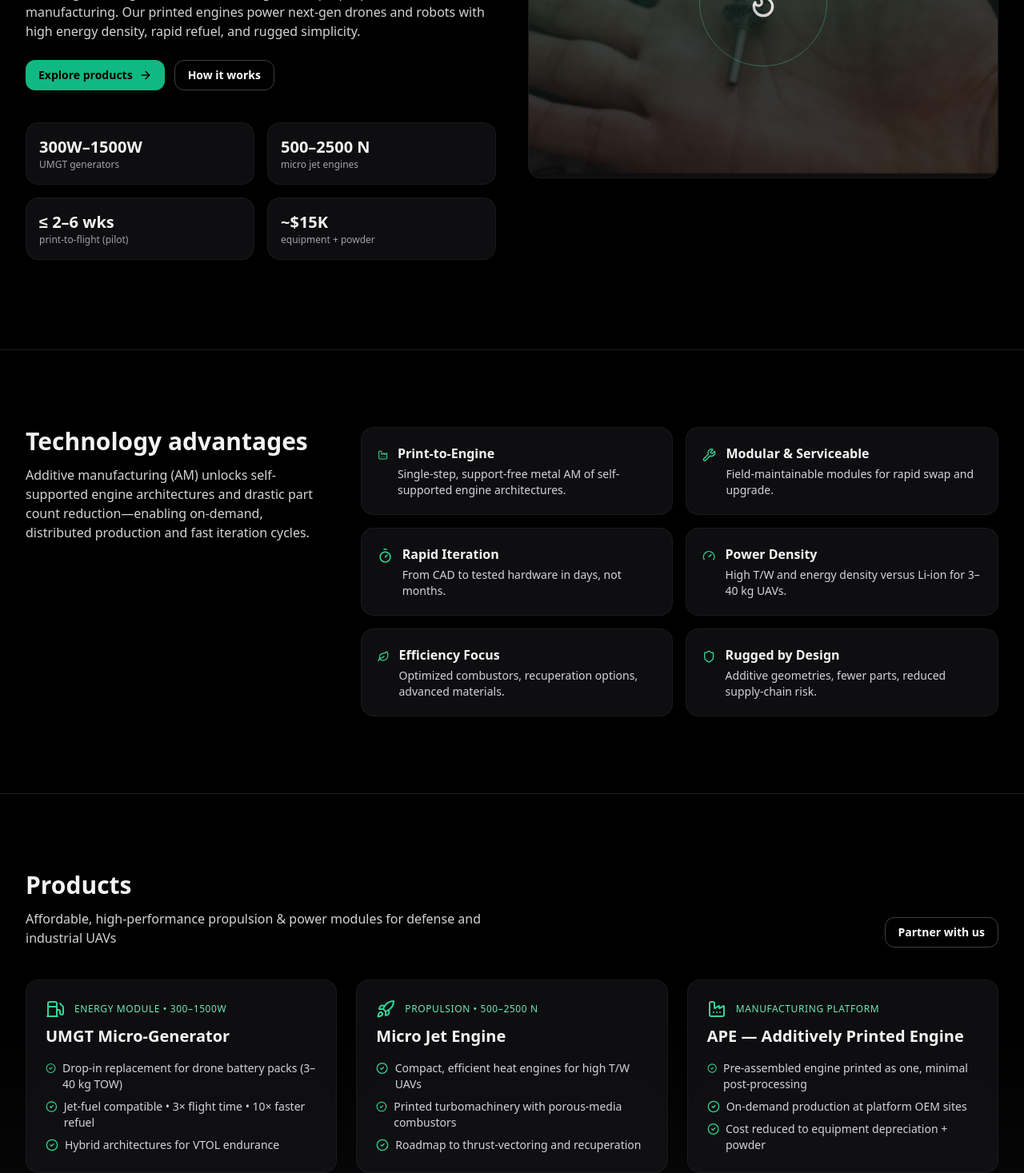
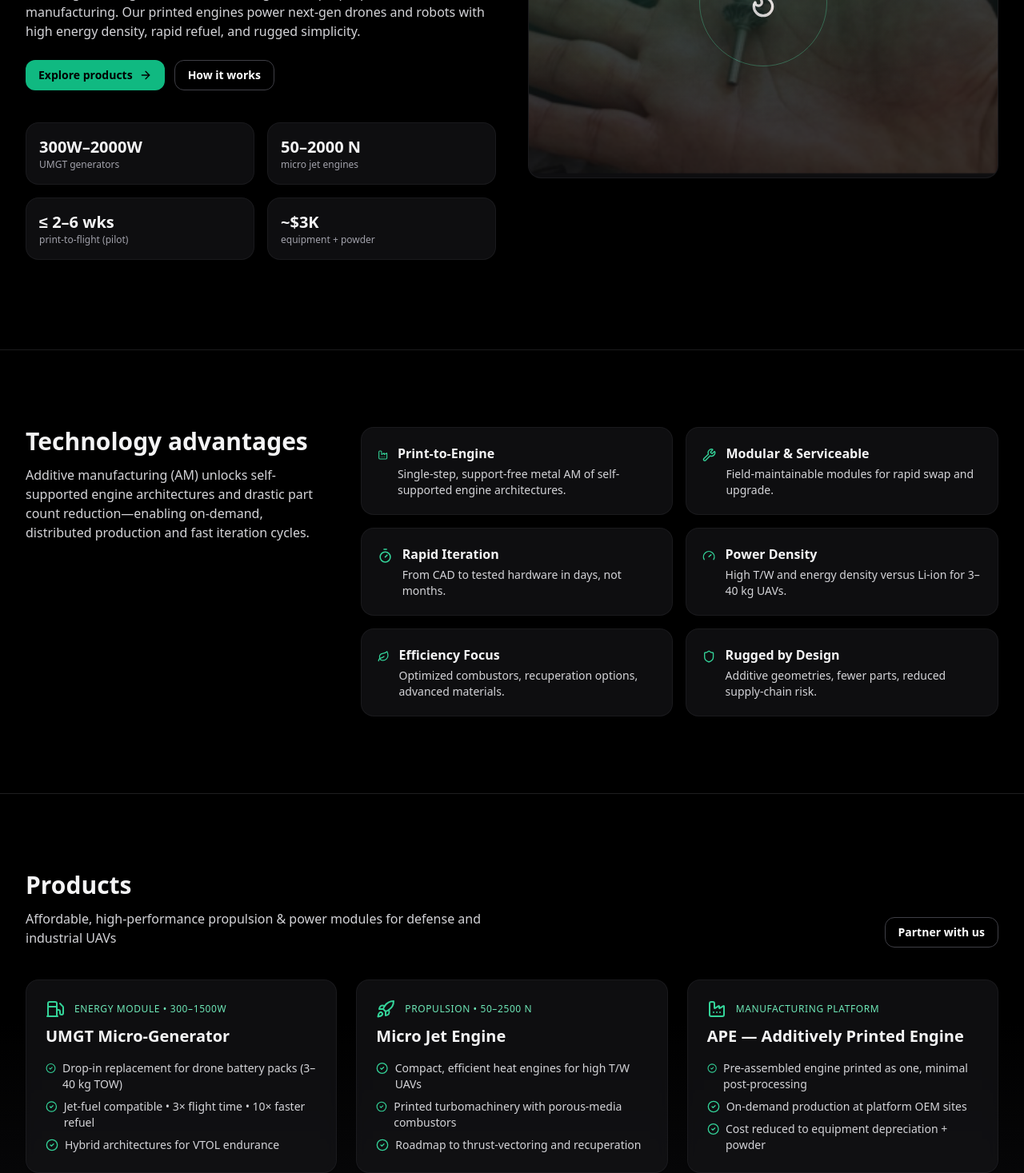
Before and after one commit to arieldor-cpu/neli-microturbines, a React (Vite) app: page / in a window 1280 px wide. Shown: the part 497-1964 px from the top of the page at 80% size. Built offline with nearby package versions, Linux system fonts and the light colour scheme.

Commit message:
Update App.jsx

```diff
--- a/src/App.jsx
+++ b/src/App.jsx
@@ -29,10 +29,10 @@ const NAV = [
 ];
 
 const STATS = [
-  { label: "Target Power", value: "300W–1500W", sub: "UMGT generators" },
-  { label: "Target Thrust", value: "500–2500 N", sub: "micro jet engines" },
+  { label: "Target Power", value: "300W–2000W", sub: "UMGT generators" },
+  { label: "Target Thrust", value: "50–2000 N", sub: "micro jet engines" },
   { label: "Lead Time", value: "≤ 2–6 wks", sub: "print-to-flight (pilot)" },
-  { label: "Cost Basis", value: "~$15K", sub: "equipment + powder" },
+  { label: "Cost Basis", value: "~$3K", sub: "equipment + powder" },
 ];
 
 const VALUE_POINTS = [
@@ -57,7 +57,7 @@ const PRODUCTS = [
   },
   {
     title: "Micro Jet Engine",
-    tag: "Propulsion • 500–2500 N",
+    tag: "Propulsion • 50–2500 N",
     bullets: [
       "Compact, efficient heat engines for high T/W UAVs",
       "Printed turbomachinery with porous-media combustors",
```
